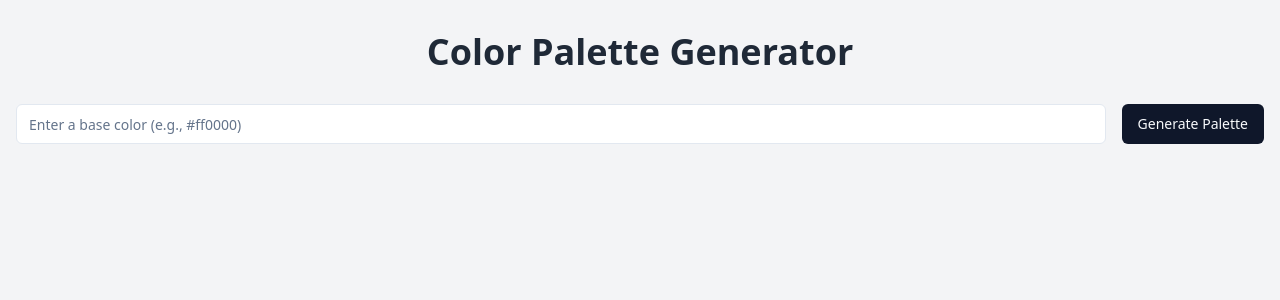
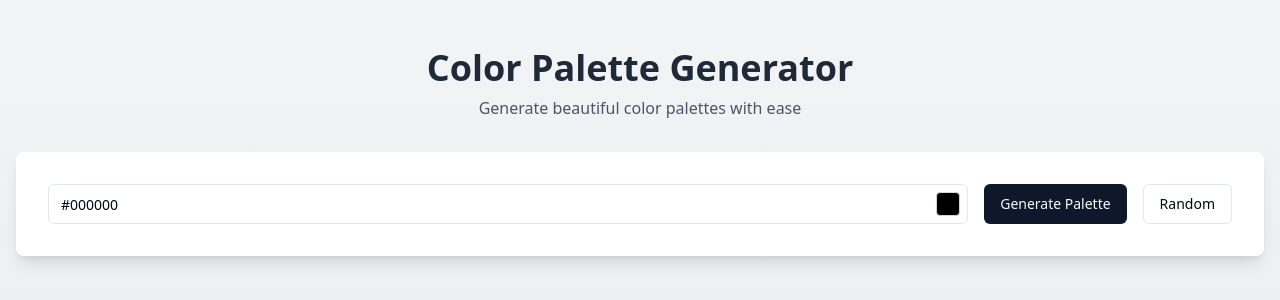
Before and after one commit to GPT-Engineer-App-Dev/palette-palooza, a React (Vite) app: page / in a window 1280 px wide. Shown: the top 300 px of the page. Built offline with nearby package versions, Linux system fonts and the light colour scheme.

Commit message:
Add color picker feature
Implement a visual color picker to allow users to select colors easily. This enhancement will improve the user experience in the color palette generator component.
[skip gpt_engineer]

```diff
--- a/package.json
+++ b/package.json
@@ -51,6 +51,7 @@
     "lucide-react": "^0.417.0",
     "next-themes": "^0.3.0",
     "react": "^18.2.0",
+    "react-colorful": "^5.6.1",
     "react-day-picker": "^8.10.1",
     "react-dom": "^18.2.0",
     "react-hook-form": "^7.52.0",
--- a/src/components/ColorPaletteGenerator.jsx
+++ b/src/components/ColorPaletteGenerator.jsx
@@ -1,33 +1,48 @@
 import React, { useState } from 'react';
 import { Button } from "@/components/ui/button";
 import { Input } from "@/components/ui/input";
+import { HexColorPicker } from "react-colorful";
 import ColorPalette from './ColorPalette';
 import { generateRandomColor, generatePaletteFromColor } from '../utils/colorUtils';
 
 const ColorPaletteGenerator = () => {
-  const [baseColor, setBaseColor] = useState('');
+  const [baseColor, setBaseColor] = useState('#000000');
   const [palette, setPalette] = useState([]);
+  const [showColorPicker, setShowColorPicker] = useState(false);
 
   const generatePalette = () => {
-    if (baseColor) {
     setPalette(generatePaletteFromColor(baseColor));
-    } else {
+  };
+
+  const generateRandomPalette = () => {
     const randomColor = generateRandomColor();
+    setBaseColor(randomColor);
     setPalette(generatePaletteFromColor(randomColor));
-    }
   };
 
   return (
     <div className="space-y-6">
-      <div className="flex space-x-4">
+      <div className="flex flex-col space-y-4 sm:flex-row sm:space-x-4 sm:space-y-0">
+        <div className="relative flex-grow">
           <Input
             type="text"
-          placeholder="Enter a base color (e.g., #ff0000)"
             value={baseColor}
             onChange={(e) => setBaseColor(e.target.value)}
-          className="flex-grow"
+            className="pr-10"
           />
+          <div
+            className="absolute right-2 top-1/2 -translate-y-1/2 w-6 h-6 rounded cursor-pointer border border-gray-300"
+            style={{ backgroundColor: baseColor }}
+            onClick={() => setShowColorPicker(!showColorPicker)}
+          ></div>
+          {showColorPicker && (
+            <div className="absolute z-10 mt-2">
+              <HexColorPicker color={baseColor} onChange={setBaseColor} />
+            </div>
+          )}
+        </div>
         <Button onClick={generatePalette}>Generate Palette</Button>
+        <Button onClick={generateRandomPalette} variant="outline">Random</Button>
       </div>
       {palette.length > 0 && <ColorPalette colors={palette} />}
     </div>
--- a/src/pages/Index.jsx
+++ b/src/pages/Index.jsx
@@ -3,10 +3,13 @@ import ColorPaletteGenerator from '../components/ColorPaletteGenerator';
 
 const Index = () => {
   return (
-    <div className="min-h-screen bg-gray-100 py-8">
+    <div className="min-h-screen bg-gradient-to-b from-gray-100 to-gray-200 py-12">
       <div className="container mx-auto px-4">
-        <h1 className="text-4xl font-bold mb-8 text-center text-gray-800">Color Palette Generator</h1>
-        <ColorPaletteGenerator />
+        <h1 className="text-4xl font-bold mb-2 text-center text-gray-800">Color Palette Generator</h1>
+        <p className="text-center text-gray-600 mb-8">Generate beautiful color palettes with ease</p>
+        <div className="bg-white rounded-lg shadow-lg p-6 md:p-8">
+          <ColorPaletteGenerator />
+        </div>
       </div>
     </div>
   );
```
Also changed, not shown: 1 other file (tests, documents, lock files or other folders). Lines whose indentation alone changed are shown as unchanged.
